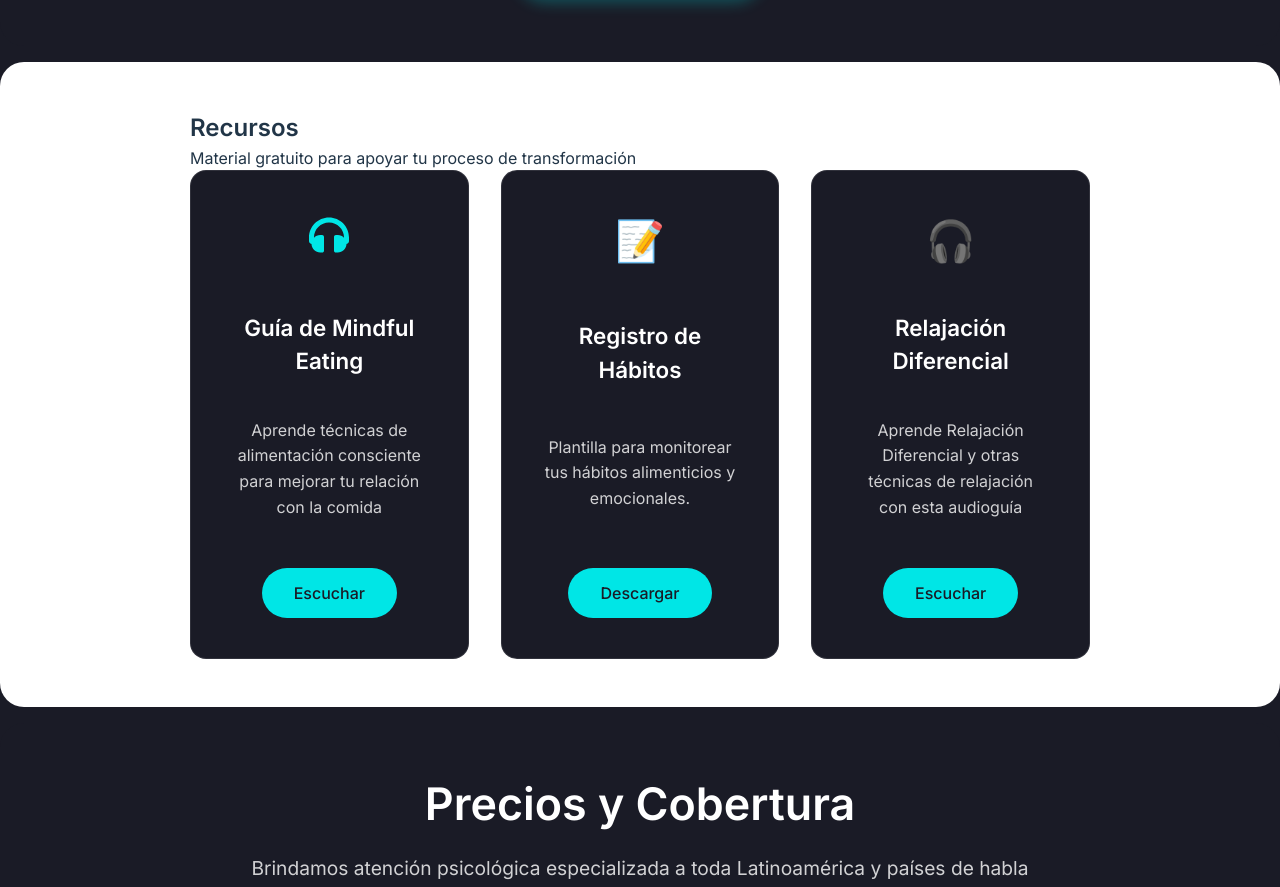
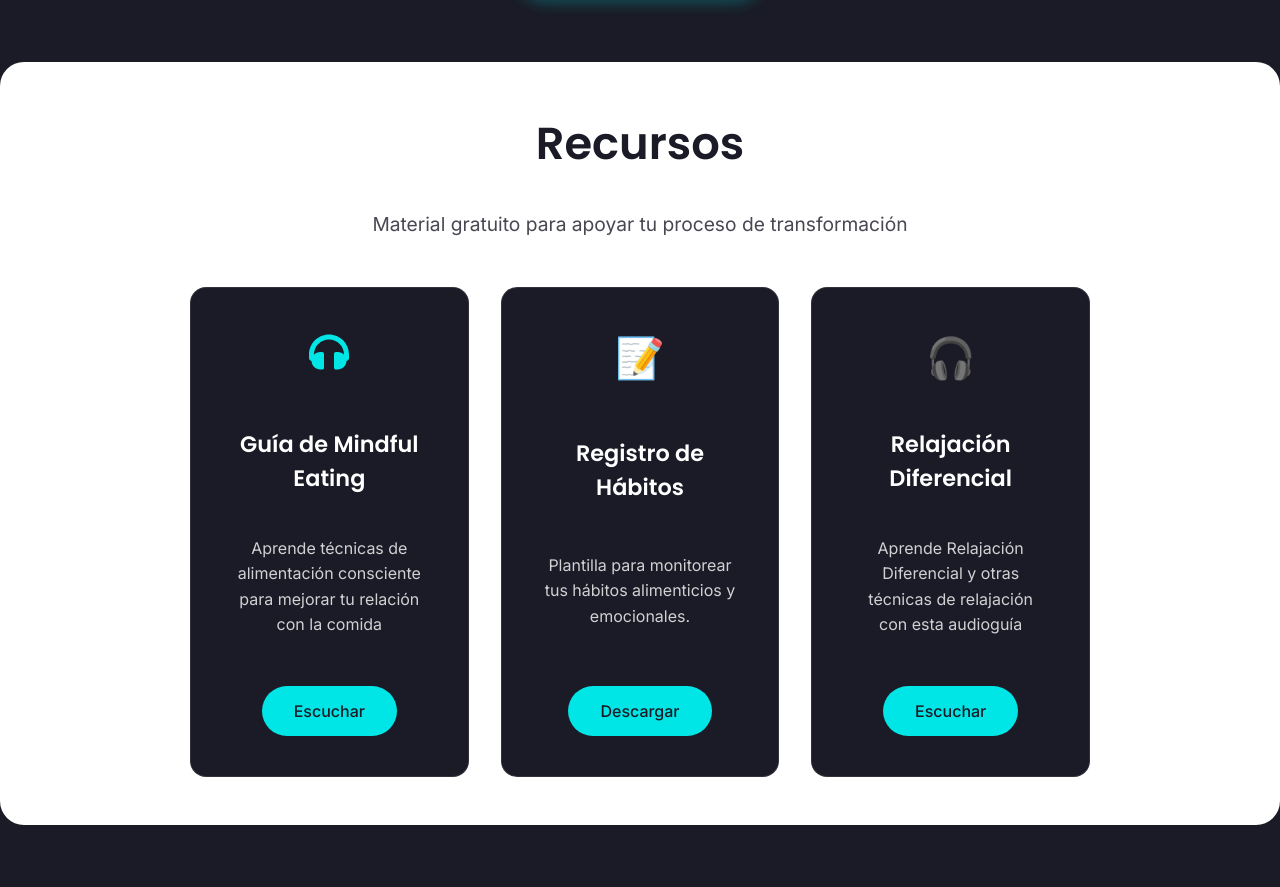
Before and after one commit to pabloenzenhofer/psicologiadelaobesidad, a React (Vite) app: page / in a window 1280 px wide. Shown: the part 4574-5461 px from the top of the page. Built offline with nearby package versions, Linux system fonts and the light colour scheme.

Commit message:
fix: actualizar rutas relativas

```diff
--- a/src/App.css
+++ b/src/App.css
@@ -1363,6 +1363,28 @@ html, body {
   margin: 0 auto;
 }
 
+.resources-section h2 {
+  color: var(--dark-bg);
+  font-size: 2.8rem;
+  font-weight: 600;
+  margin-bottom: 2rem;
+  text-align: center;
+  font-family: var(--font-heading);
+}
+
+/* Agregar estilo para el texto introductorio */
+.resources-section .resources-intro {
+  color: var(--text-dark);
+  opacity: 0.8;
+  font-size: 1.2rem;
+  text-align: center;
+  margin-bottom: 3rem;
+  max-width: 800px;
+  margin: 0 auto 3rem;
+  font-family: var(--font-body);
+  line-height: 1.6;
+}
+
 .resources-grid {
   display: grid;
   grid-template-columns: repeat(3, 1fr);
@@ -1401,6 +1423,8 @@ html, body {
   font-size: 1.4rem;
   margin-bottom: 1rem;
   color: var(--text-light);
+  font-family: var(--font-heading);
+  font-weight: 600;
 }
 
 .resource-card p {
@@ -1408,6 +1432,7 @@ html, body {
   font-size: 1rem;
   line-height: 1.6;
   margin-bottom: 1.5rem;
+  font-family: var(--font-body);
 }
 
 .download-button {
--- a/src/components/Analytics.tsx
+++ b/src/components/Analytics.tsx
@@ -1,7 +1,7 @@
 import { useEffect } from 'react'
 import ReactGA from 'react-ga4'
 
-const TRACKING_ID = "G-BFYFGGMCF5" // ID de medición de Google Analytics
+const TRACKING_ID = "G-BHRW70D73W" // ID de medición de Google Analytics
 
 const Analytics = () => {
   useEffect(() => {
@@ -13,3 +13,20 @@ const Analytics = () => {
 }
 
 export default Analytics
+
+export function GoogleAnalyticsScript() {
+  return (
+    <>
+      {/* Google Analytics 4 */}
+      <script async src="https://www.googletagmanager.com/gtag/js?id=G-BHRW70D73W"></script>
+      <script>
+        {`
+          window.dataLayer = window.dataLayer || [];
+          function gtag(){dataLayer.push(arguments);}
+          gtag('js', new Date());
+          gtag('config', 'G-BHRW70D73W');
+        `}
+      </script>
+    </>
+  )
+}
```
